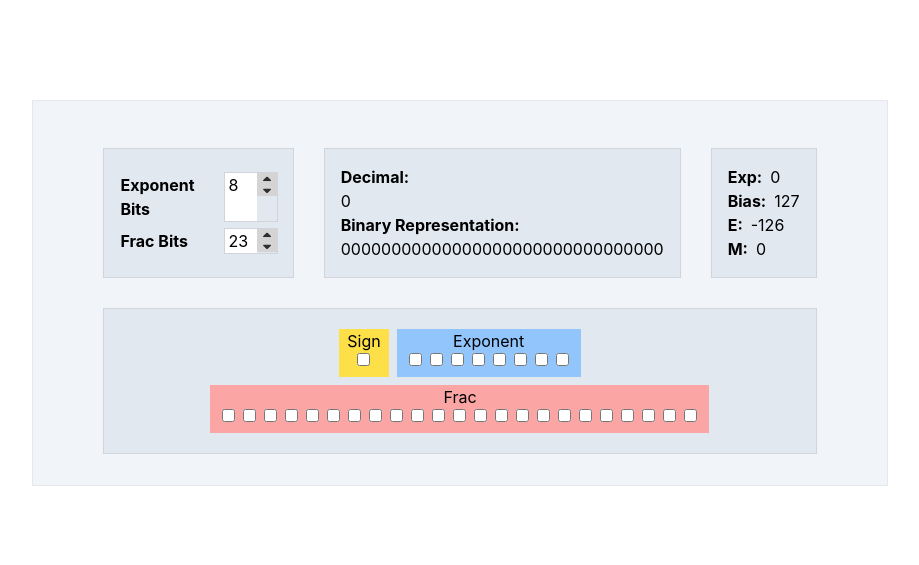
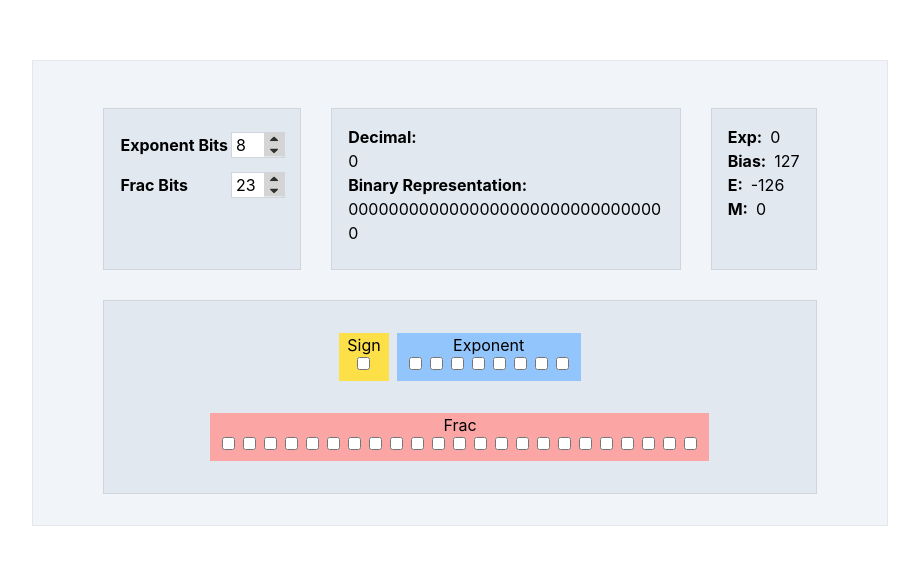
Before and after one commit to theobourgeois/IEEEFloatingPoint, a React (Create React App) app: page / in a window 1280 px wide. Shown: the part 107-672 px from the top of the page, without its empty margins (180-1099 px from the left). Built offline with nearby package versions, Linux system fonts and the light colour scheme.

Commit message:
fixed annoying css overflow issue

```diff
--- a/src/App.jsx
+++ b/src/App.jsx
@@ -199,14 +199,14 @@ function App() {
       <div className="flex flex-col justify-evenly items-center bg-slate-100 outline-gray-200 outline outline-1 w-2/3 h-max pt-12 pb-8 ">
         <div className="flex items-start justify-start w-5/6 mb-8 flex-1 flex-row-reverse max-xl:flex-col">
           <div className="w-max flex justify-center flex-1 flex-row max-md:flex-col">
-            <div className="mr-8 flex-1 bg-slate-200 outline-gray-300 outline outline-1 p-4">
+            <div className="mr-8 h-40 w-24 flex-1 bg-slate-200 outline-gray-300 outline outline-1 p-4">
               <div className="">
                 <p className="font-bold mr-2">Decimal:</p>
                 <p>{value}</p>
               </div>
               <div className="">
                 <p className="font-bold mr-2">Binary Representation:</p>
-                <p className="">{getBinaryRep(signBit, exponentBits, fracBits)}</p>
+                <p className="break-words whitespace-normal">{getBinaryRep(signBit, exponentBits, fracBits)}</p>
               </div>
             </div>
             <div className="w-max bg-slate-200 p-4 outline-gray-300 outline outline-1">
@@ -228,8 +228,8 @@ function App() {
               </div>
             </div>
           </div>
-          <div className="min-w-min select-none bg-slate-200 outline-gray-300 outline outline-1 p-4 mr-8 h-32 flex flex-col justify-evenly">
-            <div className="flex justify-between">
+          <div className="h-40  min-w-min select-none bg-slate-200 outline-gray-300 outline outline-1 p-4 mr-8 flex flex-col justify-start">
+            <div className="flex justify-between mb-4 mt-2">
               <p className="font-bold">Exponent Bits</p>
               <NumInput value={exponentBits.length} onChange={setExp} min={1} max={11}></NumInput>
             </div>
@@ -239,7 +239,7 @@ function App() {
             </div>
           </div>
         </div>
-        <div className="w-5/6 p-4 bg-slate-200 outline-gray-300 outline outline-1 flex justify-center items-center flex-wrap select-none">
+        <div className="w-5/6 p-4 h-48 bg-slate-200 outline-gray-300 outline outline-1 flex justify-center items-center flex-wrap select-none">
           <div className="w-max h-12 bg-yellow-300 px-2 m-1">
             <div>
               <p className="text-center">Sign</p>
```
